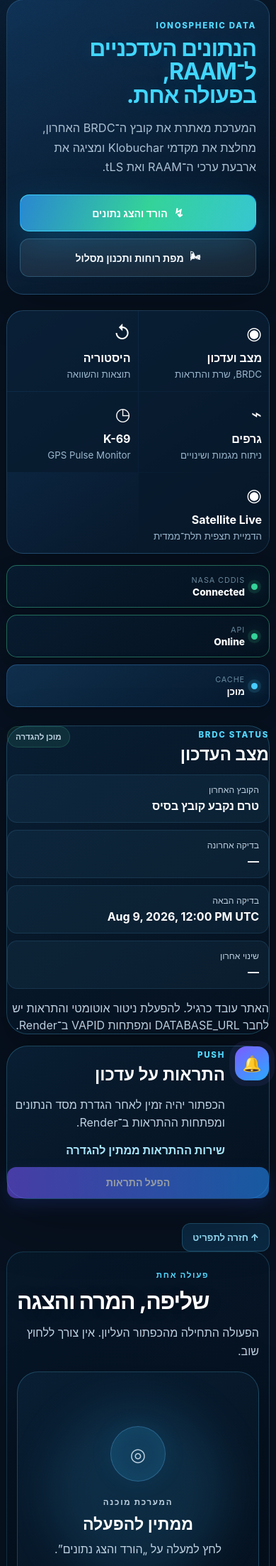
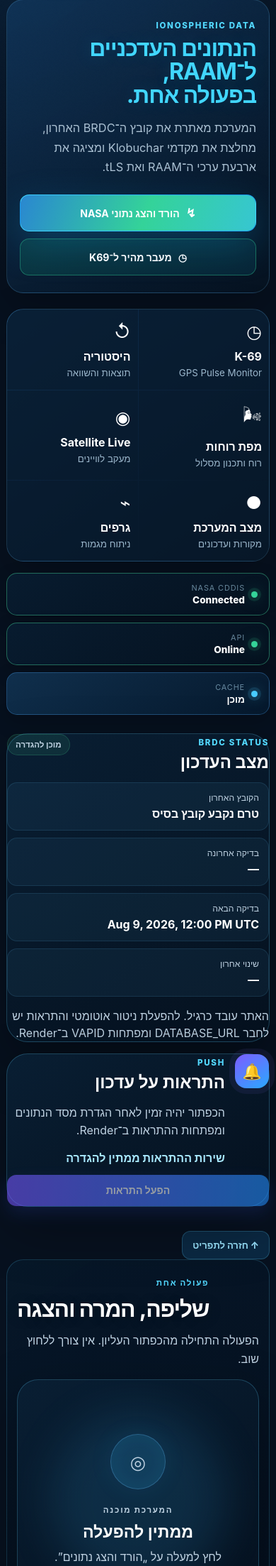
Before and after one commit to l2005l/HaniaION, a FastAPI app: page / in a window 390 px wide. Shown: the part 90-2296 px from the top of the page at 71% size. Run offline with FastAPI, Linux system fonts and the light colour scheme; some libraries are stand-ins or nearby versions.

Commit message:
mobile_priority_fix

```diff
--- a/static/index.html
+++ b/static/index.html
@@ -9,9 +9,9 @@
   <link rel="manifest" href="/manifest.webmanifest">
   <link rel="icon" href="/static/icons/icon.svg?v=43" type="image/svg+xml">
   <link rel="apple-touch-icon" href="/static/icons/icon.svg?v=43">
-  <link rel="stylesheet" href="/static/style.css?v=43">
+  <link rel="stylesheet" href="/static/style.css?v=46">
   <title>HaniaION — BRDC to RAAM</title>
-  <link rel="stylesheet" href="/static/data-status.css?v=1">
+  <link rel="stylesheet" href="/static/data-status.css?v=2">
 </head>
 <body class="focused-app">
   <header class="focused-header">
@@ -35,17 +35,18 @@
         <h1>הנתונים העדכניים ל־RAAM,<br><em>בפעולה אחת.</em></h1>
         <p>המערכת מאתרת את קובץ ה־BRDC האחרון, מחלצת את מקדמי Klobuchar ומציגה את ארבעת ערכי ה־RAAM ואת tLS.</p>
         <div class="focused-primary-actions">
-          <button id="heroCalculateButton" class="button button-primary button-large" type="button"><span class="button-icon">↯</span> הורד והצג נתונים</button>
-          <a class="button button-secondary button-large" href="/wind"><span>🌬</span> מפת רוחות ותכנון מסלול</a>
+          <button id="heroCalculateButton" class="button button-primary button-large" type="button"><span class="button-icon">↯</span> הורד והצג נתוני NASA</button>
+          <a class="button button-secondary button-large k69-priority-button" href="#gps-pulse"><span>◷</span> מעבר מהיר ל־K69</a>
         </div>
       </div>
 
       <nav class="focused-tools" aria-label="תפריט מהיר">
-        <a href="#system-status"><span>◉</span><strong>מצב ועדכון</strong><small>BRDC, שרת והתראות</small></a>
+        <a href="#gps-pulse"><span>◷</span><strong>K-69</strong><small>GPS Pulse Monitor</small></a>
         <a href="#history"><span>↺</span><strong>היסטוריה</strong><small>תוצאות והשוואה</small></a>
-        <a href="#analytics"><span>⌁</span><strong>גרפים</strong><small>ניתוח מגמות ושינויים</small></a>
-        <a href="#gps-pulse"><span>◷</span><strong>K-69</strong><small>GPS Pulse Monitor</small></a>
-        <a href="/satellite"><span>◉</span><strong>Satellite Live</strong><small>הדמיית תצפית תלת־ממדית</small></a>
+        <a href="/wind"><span>🌬</span><strong>מפת רוחות</strong><small>רוח ותכנון מסלול</small></a>
+        <a href="/satellite"><span>◉</span><strong>Satellite Live</strong><small>מעקב לוויינים</small></a>
+        <a href="#system-status"><span>●</span><strong>מצב המערכת</strong><small>מקורות ועדכונים</small></a>
+        <a href="#analytics"><span>⌁</span><strong>גרפים</strong><small>ניתוח מגמות</small></a>
       </nav>
     </section>
 
--- a/static/service-worker.js
+++ b/static/service-worker.js
@@ -1,5 +1,5 @@
-const CACHE_NAME = 'haniaion-data-status-v2-1-0';
-const APP_SHELL = ["/", "/wind", "/satellite", "/static/style.css?v=45", "/static/app.js?v=45", "/static/wind.css?v=45", "/static/wind.js?v=45", "/static/satellite.css?v=3", "/static/satellite.js?v=3", "/static/data-status.css?v=1", "/static/data-status.js?v=1", "/static/icons/icon.svg", "/manifest.webmanifest"];
+const CACHE_NAME = 'haniaion-mobile-priority-v2-2-0';
+const APP_SHELL = ["/", "/wind", "/satellite", "/static/style.css?v=46", "/static/app.js?v=46", "/static/wind.css?v=45", "/static/wind.js?v=45", "/static/satellite.css?v=3", "/static/satellite.js?v=3", "/static/data-status.css?v=2", "/static/data-status.js?v=2", "/static/icons/icon.svg", "/manifest.webmanifest"];
 
 self.addEventListener("install", event => {
   event.waitUntil(caches.open(CACHE_NAME).then(cache => cache.addAll(APP_SHELL)));
--- a/static/style.css
+++ b/static/style.css
@@ -1177,3 +1177,105 @@ html[data-theme="light"] .install-modal-close { color:#fff !important; backgroun
   .k69-timeline-line { min-width:28px; }
   .k69-timeline-item { min-width:96px; }
 }
+
+
+/* v2.2.0 — mobile viewport lock and task priority */
+html,
+body {
+  width: 100%;
+  max-width: 100%;
+  overflow-x: clip;
+  overscroll-behavior-x: none;
+}
+
+body.focused-app,
+.focused-header,
+.focused-main,
+.focused-hero,
+.focused-hero-copy,
+.focused-tools,
+.focused-status-row,
+.overview-grid,
+.workspace-section,
+.results-section,
+.history-section,
+.analytics-section,
+.pulse-section,
+.site-footer,
+.focused-footer {
+  min-width: 0;
+  max-width: 100%;
+}
+
+.focused-main > *,
+.focused-hero > *,
+.overview-grid > *,
+.workspace-section > *,
+.results-section > *,
+.history-section > *,
+.analytics-section > *,
+.pulse-section > * {
+  min-width: 0;
+  max-width: 100%;
+}
+
+img,
+svg,
+canvas,
+video,
+iframe {
+  max-width: 100%;
+}
+
+.pulse-frame-shell,
+.k69-monitor-card,
+.k69-dashboard,
+.k69-timeline-card {
+  max-width: 100%;
+  overflow: hidden;
+}
+
+.k69-timeline {
+  max-width: 100%;
+  overscroll-behavior-inline: contain;
+}
+
+.k69-priority-button {
+  border-color: rgba(52, 211, 153, .38);
+  background: linear-gradient(135deg, rgba(16,185,129,.16), rgba(14,116,144,.18));
+}
+
+@media (max-width: 650px) {
+  body { min-width: 0; }
+  .focused-header,
+  .focused-main,
+  .focused-footer {
+    width: calc(100% - 18px);
+    max-width: calc(100% - 18px);
+  }
+  .focused-header { gap: 8px; }
+  .focused-brand { min-width: 0; flex: 1 1 auto; }
+  .focused-brand span { min-width: 0; }
+  .focused-brand strong { white-space: nowrap; }
+  .focused-header-actions { flex: 0 0 auto; min-width: 0; }
+  .focused-hero { width: 100%; }
+  .focused-hero-copy { overflow: hidden; }
+  .focused-hero h1,
+  .focused-hero-copy > p { overflow-wrap: anywhere; }
+  .focused-tools { grid-template-columns: 1fr 1fr; width: 100%; }
+  .focused-tools > a,
+  .focused-tools > button { min-width: 0; overflow-wrap: anywhere; }
+  .button { max-width: 100%; white-space: normal; }
+  .overview-grid { grid-template-columns: 1fr; }
+  .pulse-frame { max-width: none; }
+}
+
+@media (max-width: 380px) {
+  .focused-main,
+  .focused-header,
+  .focused-footer { width: calc(100% - 12px); max-width: calc(100% - 12px); }
+  .focused-hero-copy { padding-inline: 15px; }
+  .focused-tools > a,
+  .focused-tools > button { padding-inline: 10px; }
+  .utc-header { min-width: 76px; }
+}
```
Also changed, not shown: CHANGELOG.md.
